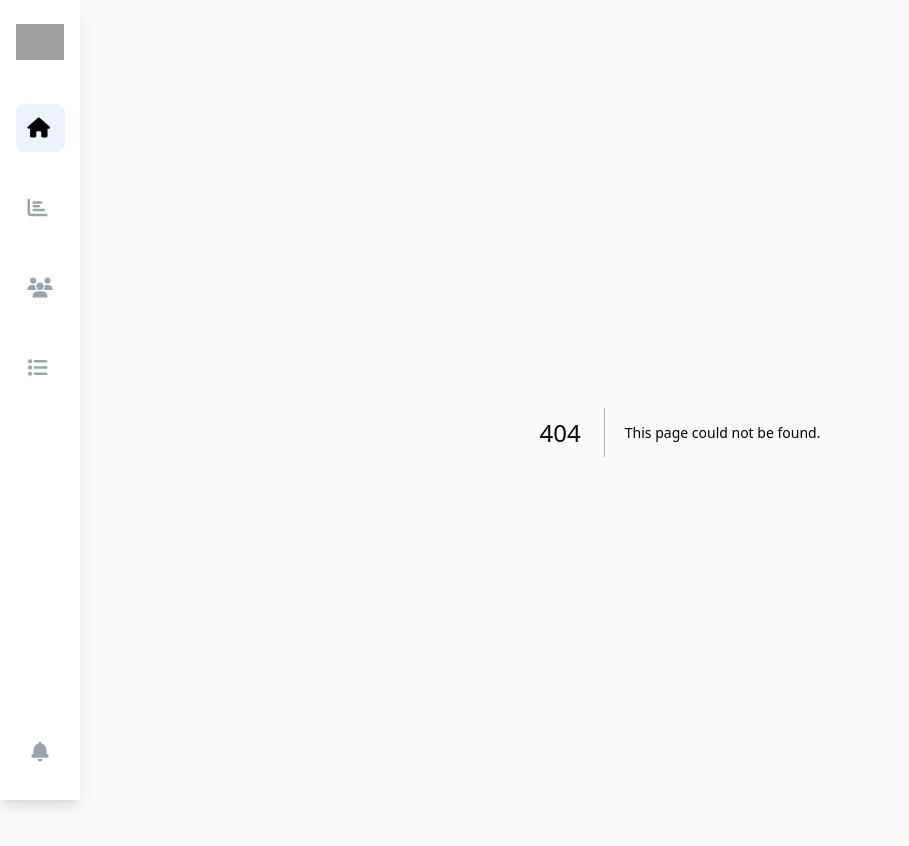
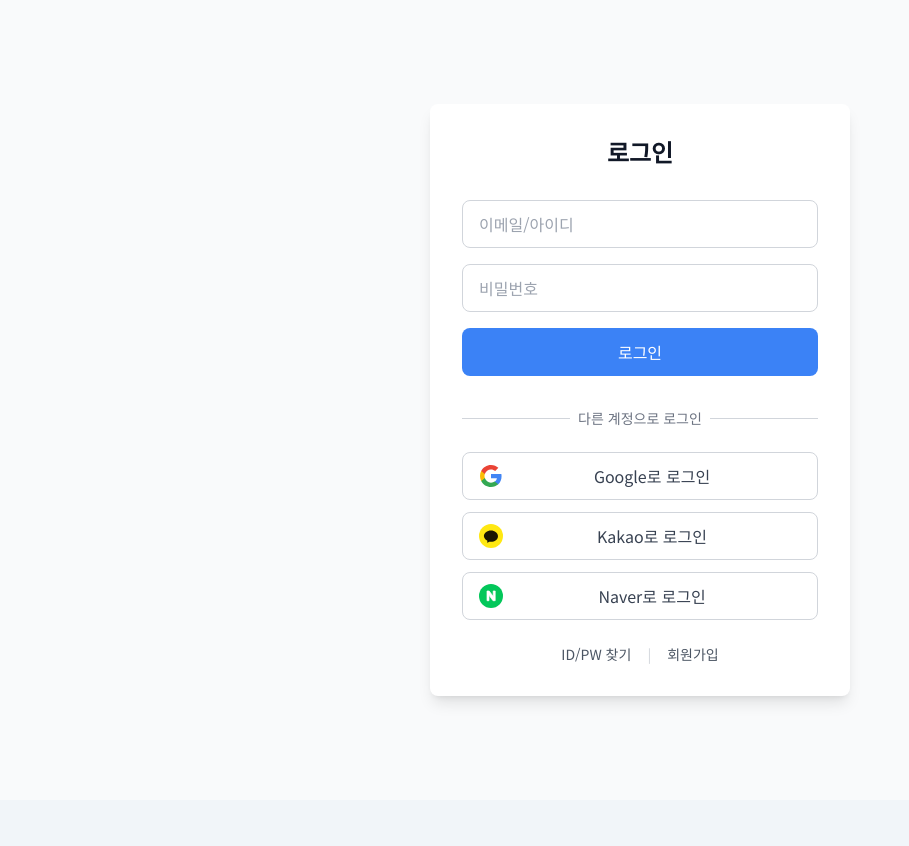
Before and after one commit to yuseonyoung/Modu_expend_book, a Next.js app in the folder Modu_expense_book/modu_expend_book/: page /login in a window 1280 px wide. Before the commit this address had no page. Shown: the top 846 px of the page, without its empty margins (0-909 px from the left). After the commit the page ends 800 px from the top, so only its background shows below. Built offline with nearby package versions, Linux system fonts and the light colour scheme; grey boxes are pictures that could not be loaded.

Commit message:
add login page
add login page

```diff
--- a/Modu_expense_book/modu_expend_book/next.config.js
+++ /dev/null
@@ -1,10 +0,0 @@
-const withPWA = require('@ducanh2912/next-pwa').default({
-    dest: 'public',
-    register: true,
-    skipWaiting: true,
-    disable: process.env.NODE_ENV === 'development'
-  });
-
-  module.exports = withPWA({
-    reactStrictMode: true,
-  });
--- a/Modu_expense_book/modu_expend_book/src/app/layout.tsx
+++ b/Modu_expense_book/modu_expend_book/src/app/layout.tsx
@@ -3,10 +3,13 @@ import { Noto_Sans_KR } from 'next/font/google'
 import '@/app/globals.css'
 import LayoutClient from '@/app/layoutClient'
 
-const notoSansKR = Noto_Sans_KR({ subsets: ['latin'] })
+const notoSansKR = Noto_Sans_KR({
+  subsets: ['latin'],
+  weight: ['400', '500', '700']
+})
 
 export const metadata: Metadata = {
-  title: '예산 관리',
+  title: '모두의 가계부',
   description: '개인 예산 관리 대시보드',
   manifest: '/manifest.json',
   themeColor: '#ffffff',
--- a/Modu_expense_book/modu_expend_book/src/app/layoutClient.tsx
+++ b/Modu_expense_book/modu_expend_book/src/app/layoutClient.tsx
@@ -1,10 +1,10 @@
 'use client'
 
 import { useState, useEffect } from 'react'
+import { usePathname } from 'next/navigation'
 import Header from '@/components/Header'
 import Sidebar from '@/components/Sidebar'
 import MobileNavbar from '@/components/MobileNavbar'
-
 
 export default function LayoutClient({
   children,
@@ -12,6 +12,8 @@ export default function LayoutClient({
   children: React.ReactNode
 }) {
   const [isMobile, setIsMobile] = useState(false)
+  const pathname = usePathname()
+  const isLoginPage = pathname.startsWith('/login')
 
   useEffect(() => {
     const checkMobile = () => setIsMobile(window.innerWidth <= 768)
@@ -19,6 +21,11 @@ export default function LayoutClient({
     window.addEventListener('resize', checkMobile)
     return () => window.removeEventListener('resize', checkMobile)
   }, [])
+
+  // 로그인 페이지일 경우 네비게이션 요소들 없이 children만 반환
+  if (isLoginPage) {
+    return <>{children}</>
+  }
 
   return (
     <div className="flex min-h-screen flex-col bg-gray-50">
--- /dev/null
+++ b/Modu_expense_book/modu_expend_book/src/app/login/page.tsx
@@ -0,0 +1,122 @@
+'use client'
+
+import Link from 'next/link'
+import { login, LoginState } from '@/app/login/ui/Actions'
+import { useActionState } from 'react'
+
+export default function LoginPage() {
+  const initialState: LoginState = {
+    success: false,
+    error: undefined
+  }
+
+  const [state, formAction] = useActionState(login, initialState)
+
+  return (
+    <div className="min-h-screen bg-gray-50 flex items-center justify-center">
+      <div className="w-[420px] bg-white rounded-lg shadow-lg p-8">
+        <div className="text-center mb-8">
+          <h1 className="text-2xl font-bold text-gray-900">로그인</h1>
+        </div>
+
+        <form action={formAction} className="space-y-4">
+          {state?.error && (
+            <div className="text-red-500 text-sm">{state.error}</div>
+          )}
+
+          <div>
+            <input
+              name="email"
+              type="text"
+              placeholder="이메일/아이디"
+              className="w-full h-12 px-4 border border-gray-300 rounded-lg focus:border-blue-500 focus:ring-1 focus:ring-blue-500"
+              aria-label="이메일 또는 아이디"
+            />
+          </div>
+          <div>
+            <input
+              name="password"
+              type="password"
+              placeholder="비밀번호"
+              className="w-full h-12 px-4 border border-gray-300 rounded-lg focus:border-blue-500 focus:ring-1 focus:ring-blue-500"
+              aria-label="비밀번호"
+            />
+          </div>
+          <button
+            type="submit"
+            className="w-full h-12 bg-blue-500 text-white font-medium rounded-lg hover:bg-blue-600 transition-colors"
+          >
+            로그인
+          </button>
+        </form>
+
+        <div className="mt-8">
+          <div className="relative">
+            <div className="absolute inset-0 flex items-center">
+              <div className="w-full border-t border-gray-300"></div>
+            </div>
+            <div className="relative flex justify-center text-sm">
+              <span className="px-2 text-gray-500 bg-white">다른 계정으로 로그인</span>
+            </div>
+          </div>
+
+          <div className="mt-6 space-y-3">
+            {/* Google 로그인 버튼 */}
+            <button className="w-full h-12 bg-white border border-gray-300 rounded-lg flex items-center justify-center hover:bg-gray-50 transition-colors">
+              <div className="flex items-center justify-start w-full px-4">
+                <div className="w-6 h-6 flex-shrink-0">
+                  <svg className="w-6 h-6" viewBox="0 0 24 24" xmlns="http://www.w3.org/2000/svg">
+                    <path fill="#4285F4" d="M22.56 12.25c0-.78-.07-1.53-.2-2.25H12v4.26h5.92c-.26 1.37-1.04 2.53-2.21 3.31v2.77h3.57c2.08-1.92 3.28-4.74 3.28-8.09z"/>
+                    <path fill="#34A853" d="M12 23c2.97 0 5.46-.98 7.28-2.66l-3.57-2.77c-.98.66-2.23 1.06-3.71 1.06-2.86 0-5.29-1.93-6.16-4.53H2.18v2.84C3.99 20.53 7.7 23 12 23z"/>
+                    <path fill="#FBBC05" d="M5.84 14.09c-.22-.66-.35-1.36-.35-2.09s.13-1.43.35-2.09V7.07H2.18C1.43 8.55 1 10.22 1 12s.43 3.45 1.18 4.93l2.85-2.22.81-.62z"/>
+                    <path fill="#EA4335" d="M12 5.38c1.62 0 3.06.56 4.21 1.64l3.15-3.15C17.45 2.09 14.97 1 12 1 7.7 1 3.99 3.47 2.18 7.07l3.66 2.84c.87-2.6 3.3-4.53 6.16-4.53z"/>
+                  </svg>
+                </div>
+                <span className="text-gray-700 flex-grow text-center">Google로 로그인</span>
+              </div>
+            </button>
+
+            <button className="w-full h-12 bg-white border border-gray-300 rounded-lg flex items-center justify-center hover:bg-gray-50 transition-colors">
+              <div className="flex items-center justify-start w-full px-4">
+                <div className="w-6 h-6 flex-shrink-0">
+                  <svg className="w-6 h-6" viewBox="0 0 24 24" xmlns="http://www.w3.org/2000/svg">
+                    <circle cx="12" cy="12" r="12" fill="#FFE812"/>
+                    <path fill="#000000" fillOpacity="0.9" d="M12 6.5c-3.92 0-7.1 2.508-7.1 5.604 0 1.89 1.267 3.56 3.188 4.514a.48.48 0 0 1 .234.4l-.051 1.468c-.008.15.157.268.295.194l1.673-.909a.619.619 0 0 1 .344-.076c.423.037.857.056 1.297.056 3.92 0 7.1-2.509 7.1-5.605 0-3.096-3.18-5.604-7.1-5.604"/>
+                  </svg>
+                </div>
+                <span className="text-gray-700 flex-grow text-center">Kakao로 로그인</span>
+              </div>
+            </button>
+
+            <button className="w-full h-12 bg-white border border-gray-300 rounded-lg flex items-center justify-center hover:bg-gray-50 transition-colors">
+              <div className="flex items-center justify-start w-full px-4">
+                <div className="w-6 h-6 flex-shrink-0">
+                  <svg className="w-6 h-6" viewBox="0 0 24 24" xmlns="http://www.w3.org/2000/svg">
+                    <circle cx="12" cy="12" r="12" fill="#03C75A"/>
+                    <path
+                      d="M14 16.7L10 11.3V16.7H8V7h2.2l4 5.4V7h2v9.7z"
+                      fill="#FFFFFF"
+                      stroke="#FFFFFF"
+                      strokeWidth="0.7"
+                    />
+                  </svg>
+                </div>
+                <span className="text-gray-700 flex-grow text-center">Naver로 로그인</span>
+              </div>
+            </button>
+          </div>
+        </div>
+
+        <div className="mt-6 flex justify-center space-x-4 text-sm">
+          <Link href="/forgot-password" className="text-gray-600 hover:text-gray-900">
+            ID/PW 찾기
+          </Link>
+          <span className="text-gray-300">|</span>
+          <Link href="/signup" className="text-gray-600 hover:text-gray-900">
+            회원가입
+          </Link>
+        </div>
+      </div>
+    </div>
+  )
+}
--- /dev/null
+++ b/Modu_expense_book/modu_expend_book/src/app/login/ui/Actions.ts
@@ -0,0 +1,33 @@
+'use server'
+
+import { cookies } from 'next/headers'
+import { redirect } from 'next/navigation'
+
+export type LoginState = {
+  success: boolean;
+  error?: string;
+}
+
+export async function login(prevState: LoginState | null, formData: FormData): Promise<LoginState> {
+  const email = formData.get('email') as string
+  const password = formData.get('password') as string
+
+  try {
+    // Here you would typically validate the credentials against your database
+    if (email === 'user@example.com' && password === 'password') {
+      const cookieStore = await cookies()
+      cookieStore.set('auth', 'true', { secure: true, httpOnly: true })
+      redirect('/dashboard') // 로그인 성공시 리다이렉트
+    } else {
+      return {
+        success: false,
+        error: '이메일 또는 비밀번호가 올바르지 않습니다.'
+      }
+    }
+  } catch (error) {
+    return {
+      success: false,
+      error: '로그인 중 오류가 발생했습니다.'
+    }
+  }
+}
```
